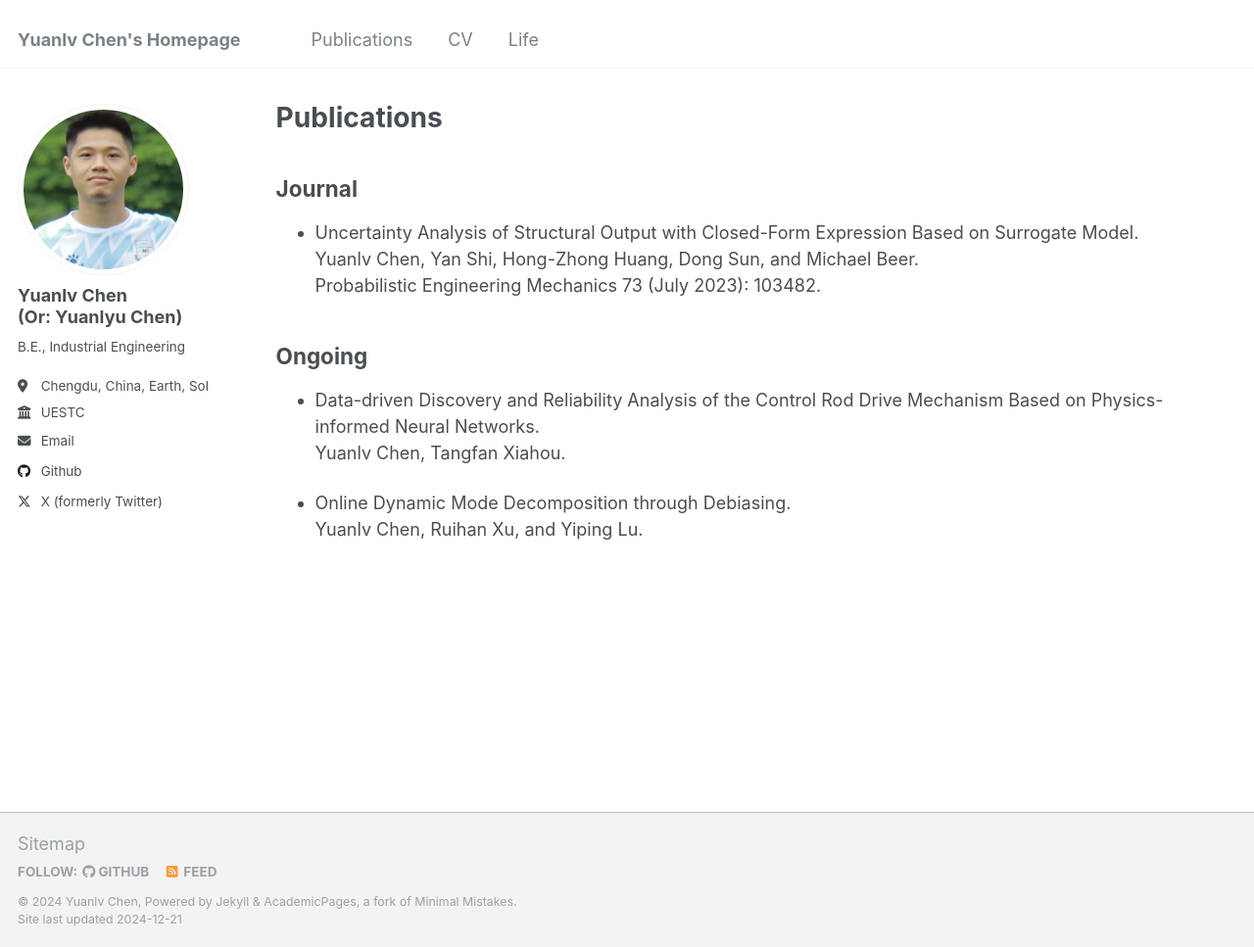
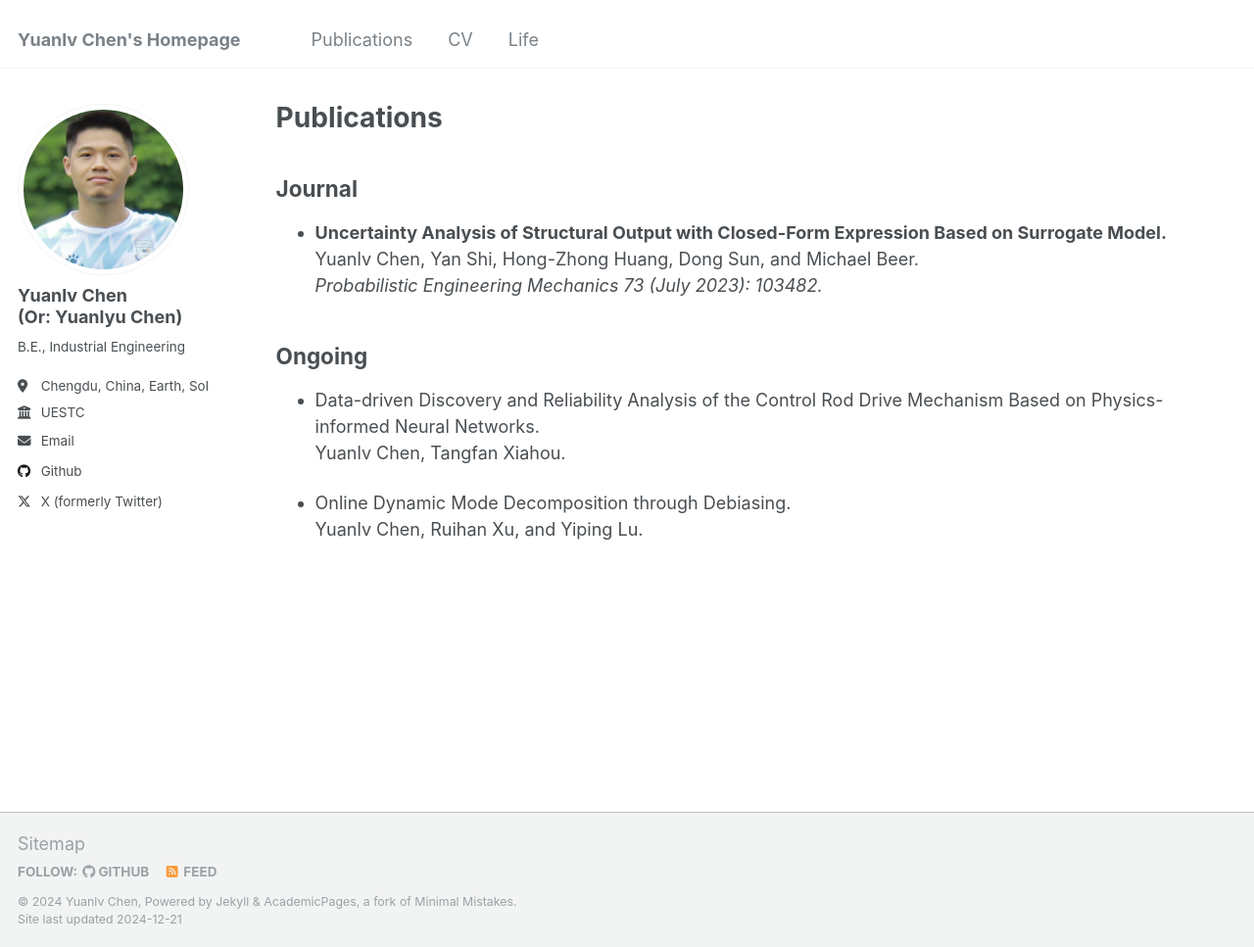
Before and after one commit to YLchen22/YLchen22.github.io, a Jekyll site: the page built from _pages/publications.md, in a window 1280 px wide and 967 px high. Shown: the whole window at 98% size. Built offline with Jekyll 4.4.1, drawn with Linux system fonts in a browser that asks for light colours.

```diff
--- a/_pages/publications.md
+++ b/_pages/publications.md
@@ -8,9 +8,9 @@ author_profile: true
 Journal
 ------
 
-* Uncertainty Analysis of Structural Output with Closed-Form Expression Based on Surrogate Model. <br>
+* **Uncertainty Analysis of Structural Output with Closed-Form Expression Based on Surrogate Model.** <br>
   Yuanlv Chen, Yan Shi, Hong-Zhong Huang, Dong Sun, and Michael Beer.  <br>
-  Probabilistic Engineering Mechanics 73 (July 2023): 103482.
+  *Probabilistic Engineering Mechanics 73 (July 2023): 103482.*
 
 Ongoing
 ------
```
